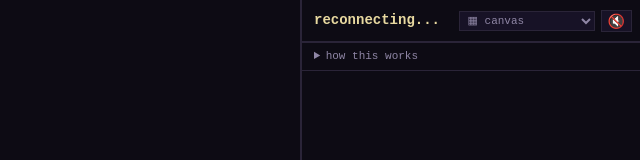
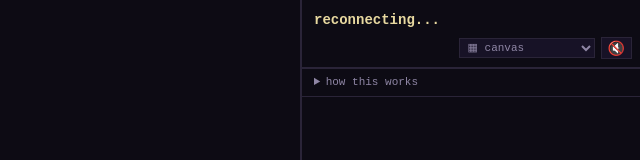
Before and after one commit to bettersandeep/awara, a website with bundled scripts: page public/index.html in a window 1280 px wide. Shown: the top 160 px of the page, without its empty margins (640-1280 px from the left). Built offline with nearby package versions, Linux system fonts and the light colour scheme; no server answers.

Commit message:
Fit the board pickers in the side panel header; new preview of the animated board

```diff
--- a/public/style.css
+++ b/public/style.css
@@ -69,10 +69,11 @@ body {
 
 /* Side panel: quest, story log and action bar */
 #side-panel { width: 340px; display: flex; flex-direction: column; border-left: 2px solid var(--border); }
-#panel-header { display: flex; align-items: center; border-bottom: 2px solid var(--border); }
-#map-name { flex: 1; padding: 10px 12px; color: var(--gold); font-weight: bold; }
-#board-look, #board-motion { margin-right: 6px; padding: 2px 4px; font: inherit; font-size: 11px; color: var(--muted); cursor: pointer; background: var(--input); border: 1px solid var(--border); }
-#speech-toggle { margin-right: 8px; padding: 2px 6px; font-size: 14px; cursor: pointer; background: var(--input); border: 1px solid var(--border); }
+/* The map name takes its own line when the board pickers need the width. */
+#panel-header { display: flex; flex-wrap: wrap; align-items: center; justify-content: flex-end; gap: 6px; padding: 0 8px 8px 0; border-bottom: 2px solid var(--border); }
+#map-name { flex: 1 1 100%; padding: 10px 12px 0; color: var(--gold); font-weight: bold; }
+#board-look, #board-motion { padding: 2px 4px; font: inherit; font-size: 11px; color: var(--muted); cursor: pointer; background: var(--input); border: 1px solid var(--border); }
+#speech-toggle { padding: 2px 6px; font-size: 14px; cursor: pointer; background: var(--input); border: 1px solid var(--border); }
 #objective { padding: 6px 12px; font-size: 12px; color: #e8b96a; border-bottom: 1px solid var(--border); }
 #objective:empty { display: none; }
 #help { font-size: 11px; border-bottom: 1px solid var(--border); }
```
Also changed, not shown: 1 other file.
